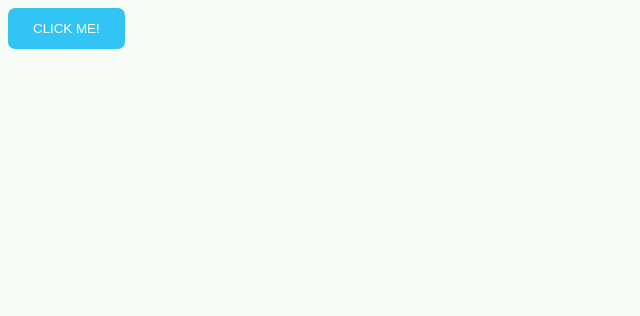
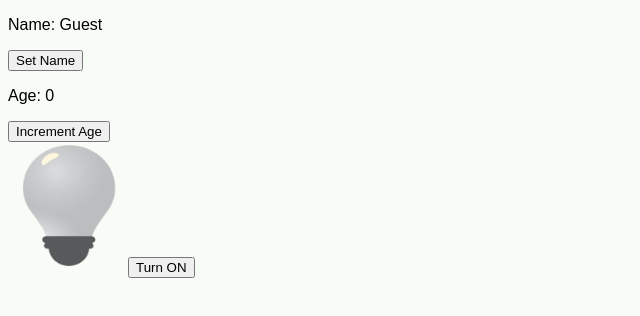
Before and after one commit to annita049/React_00, a React (Vite) app: page / in a window 1280 px wide. Shown: the top 316 px of the page, without its empty margins (0-640 px from the left). Built offline with nearby package versions, Linux system fonts and the light colour scheme.

Commit message:
useState, useEffect, conditional rendering

```diff
--- a/src/App.jsx
+++ b/src/App.jsx
@@ -1,4 +1,5 @@
 // import { useState } from 'react'
+import Bro from './Components/Bro';
 import Button from './Components/Button';
 // import Student from './Components/Student';
 // import UserGreeting from './Components/UserGreeting';
@@ -7,7 +8,8 @@ import Button from './Components/Button';
 function App() {
   return (
     <>
-      <Button/>
+      <Bro/>
+      {/* <Button/> */}
     </>
   )
 }
--- /dev/null
+++ b/src/Components/Bro.jsx
@@ -0,0 +1,48 @@
+import { useState, useEffect } from 'react'
+
+const Bro = () => {
+    let [name, setName] = useState('Guest');
+    const [age, setAge] = useState(0);
+
+    const [bulbState, setBulbState] = useState('OFF');
+    const [buttonLabel, setButtonLabel] = useState('Turn OFF');
+
+
+    useEffect(() => {
+      console.log(`Current Bulb State : ${bulbState}`);
+      setButtonLabel(`Turn ${bulbState =='ON' ? 'OFF' :  'ON'}`)
+    }, [bulbState])
+
+
+    const changeName = () => {
+        // setName('AnniBro');
+        setName('Annita');
+        console.log(name);
+    }
+
+    const IncrementAge = () => {
+        setAge(age+1);
+        console.log(age);
+    }
+
+    const handleSwitch = () => {
+        setBulbState(()=> bulbState === 'ON'? 'OFF':'ON');
+    }
+
+    return (
+        <div>
+
+            <p>Name: {name}</p>
+            <button onClick={changeName}>Set Name</button>
+            <p>Age: {age}</p>
+            <button onClick={IncrementAge}>Increment Age</button>
+
+            <div>
+                <img src={`light-${bulbState.toLowerCase()}.png`} height="130px" width="120px" alt="light-on" />
+                <button onClick={handleSwitch}>{buttonLabel}</button>
+            </div>
+        </div>
+    )
+}
+
+export default Bro
--- a/src/Components/Button.jsx
+++ b/src/Components/Button.jsx
@@ -2,21 +2,13 @@
 
 const Button = () => {
 
-    let count = 0;
-    const handleClick = (name)=> {
-        if (count < 4){
-            count++;
-            console.log(`${name} you clicked me ${count} time(s).`);
-        }
-        else
-        {
-            console.log(`${name} Stop clicking me!`);
-        }
+    const handleClick = (e)=> { //event param
+        console.log(e.target);
     }
 
     return (
         // to make sure handleClick is invoked when button is clicked
-        <button onClick={()=> handleClick("Annita")} className="button">
+        <button onClick={(e)=> handleClick(e)} className="button">
             {'Click Me!'.toUpperCase()}
         </button>
     )
```
Also changed, not shown: public/light-off.png (added), public/light-on.png (added).
